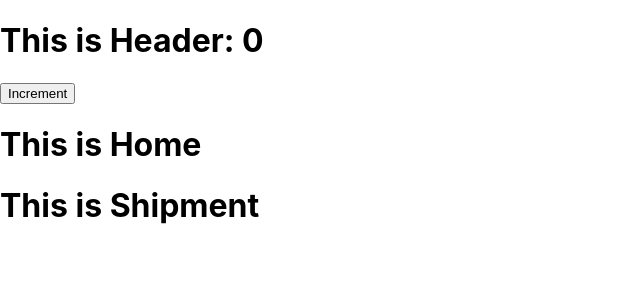
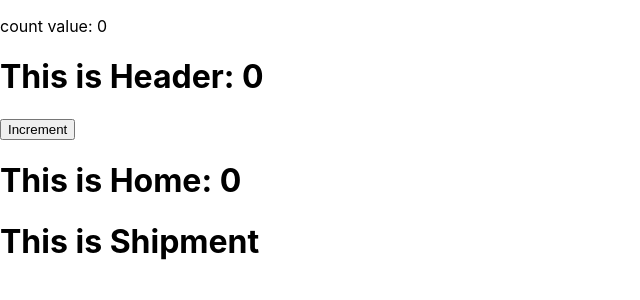
Before and after one commit to mdalamin123a/39-CONTEXT-API-USE-REDUCER-REDUX-CONCEPTS, a React (Create React App) app: page / in a window 1280 px wide. Shown: the top 300 px of the page, without its empty margins (0-640 px from the left). Built offline with nearby package versions, Linux system fonts and the light colour scheme.

Commit message:
39-2-Share-State-With-Shimling-Component

```diff
--- a/src/App.js
+++ b/src/App.js
@@ -1,14 +1,16 @@
-import logo from './logo.svg';
+import React, {useState} from "react";
 import './App.css';
 import Header from './components/Header/Header';
 import Home from './components/Home/Home';
 import Shipment from './components/Shipment/Shipment';
 
 function App() {
+  const [count, setCount] = useState(0);
   return (
     <div>
-      <Header />
-      <Home />
+      <p>count value: {count}</p>
+      <Header count={count} setCount={setCount} />
+      <Home count={count} />
       <Shipment />
     </div>
   );
--- a/src/components/Header/Header.js
+++ b/src/components/Header/Header.js
@@ -1,7 +1,7 @@
 import React, { useState } from "react";
 
-const Header = () => {
-    const [count, setCount] = useState(0);
+const Header = props => {
+    const {count, setCount} = props;
     return (
         <div>
             <h1>This is Header: {count}</h1>
--- a/src/components/Home/Home.js
+++ b/src/components/Home/Home.js
@@ -1,9 +1,10 @@
 import React from 'react';
 
-const Home = () => {
+const Home = (props) => {
+    const {count} = props;
     return (
         <div>
-            <h1>This is Home</h1>
+            <h1>This is Home: {count}</h1>
         </div>
     );
 }
```
